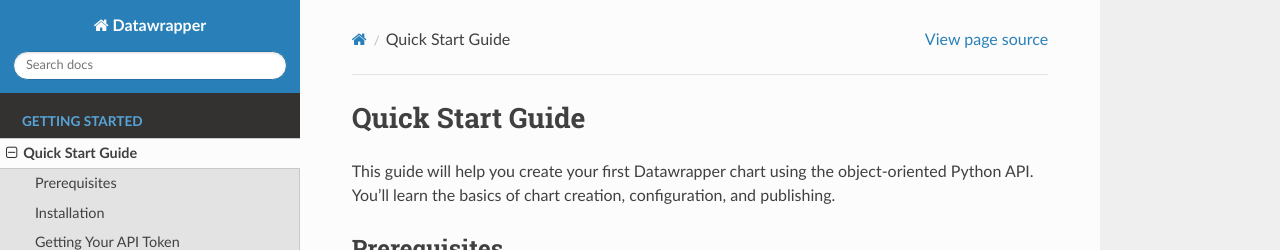
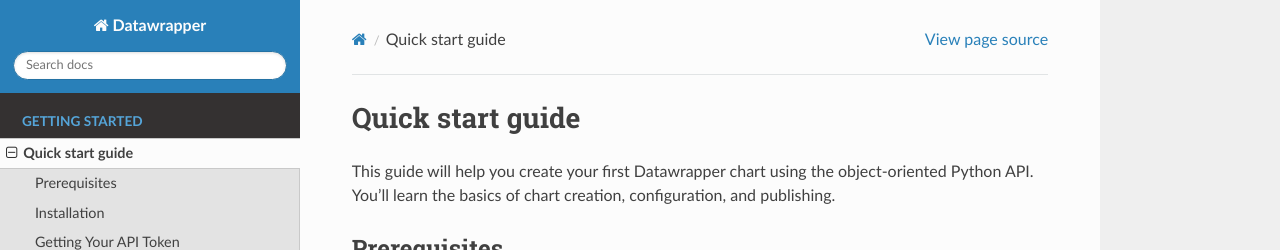
Before and after one commit to chekos/Datawrapper, a Sphinx documentation site: the page built from docs/user-guide/quickstart.md, in a window 1280 px wide and 900 px high. Shown: the top 250 px of the window. Built offline with Sphinx 7.4.7 and the Read the Docs theme 3.1.0, drawn with Linux system fonts in a browser that asks for light colours; pages that are not in the unit, such as notebooks, are missing from menus; the version number could not be read and is left out.

```diff
--- a/docs/user-guide/quickstart.md
+++ b/docs/user-guide/quickstart.md
@@ -1,4 +1,4 @@
-# Quick Start Guide
+# Quick start guide
 
 This guide will help you create your first Datawrapper chart using the object-oriented Python API. You'll learn the basics of chart creation, configuration, and publishing.
 
```
